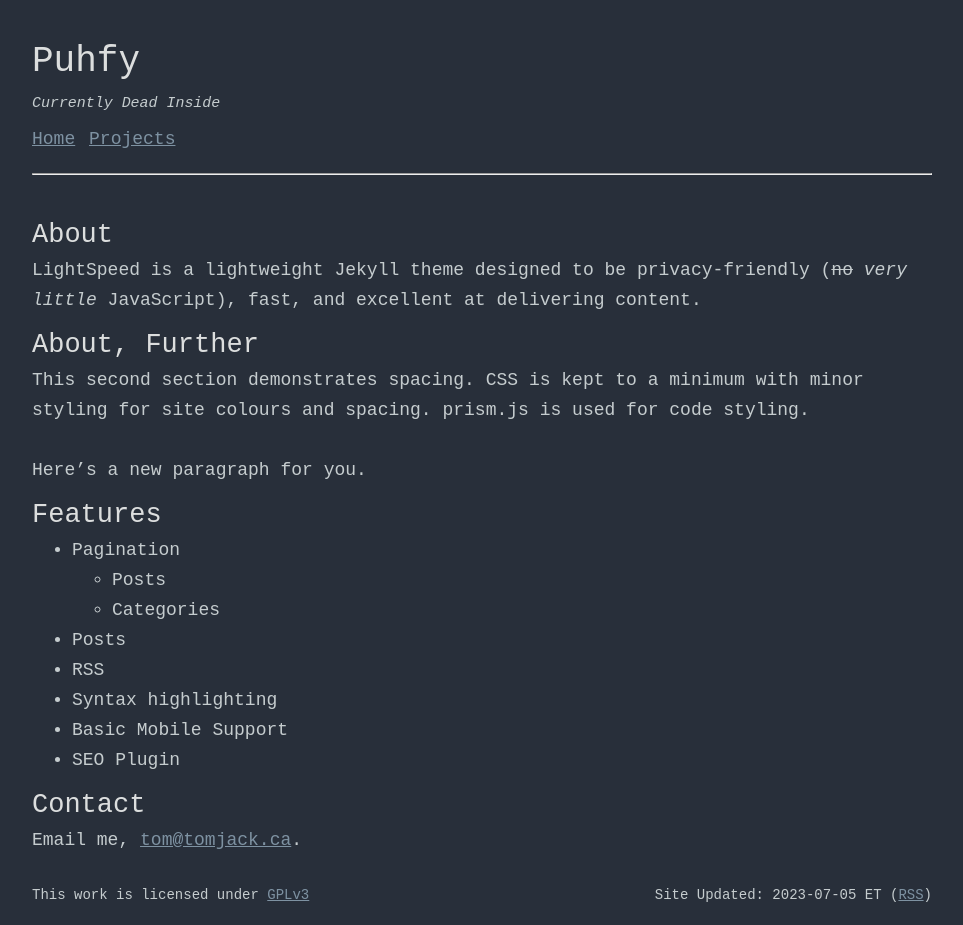
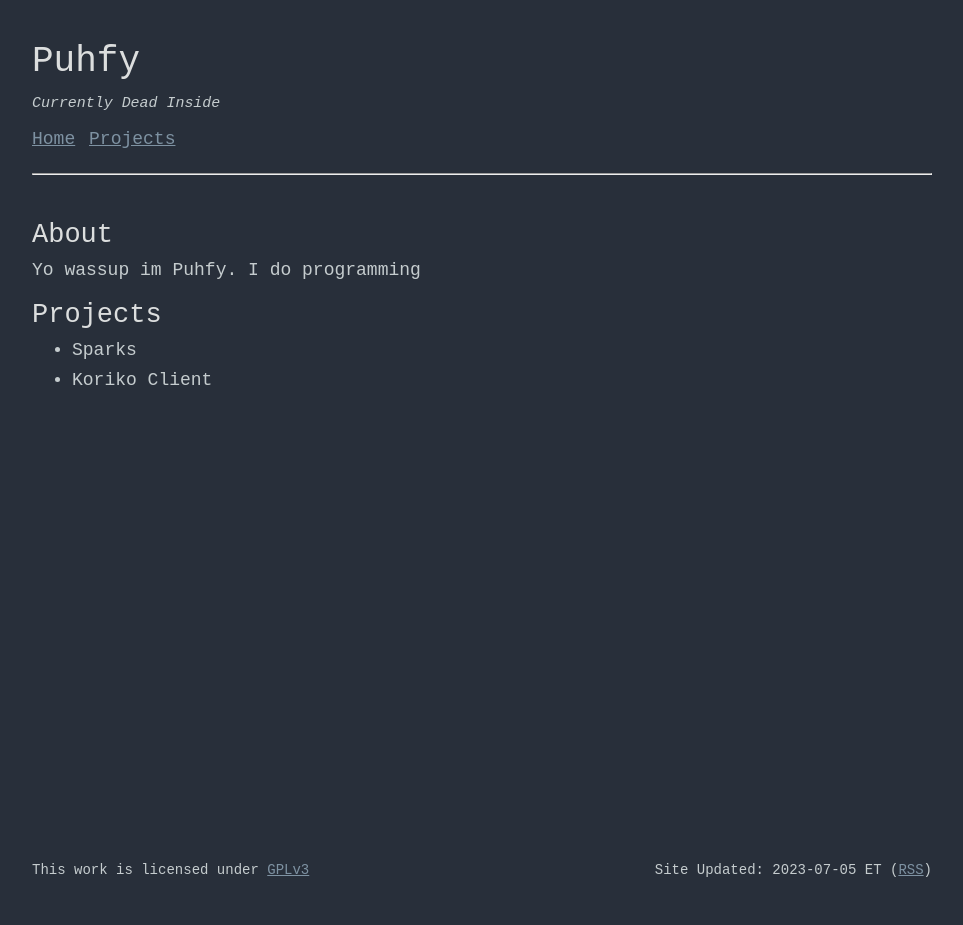
Before and after one commit to Puhfy/bio, a Jekyll site: the page built from index.md, in a window 1280 px wide. Shown: the whole page, without its empty margins (158-1121 px from the left). Built offline with Jekyll 4.4.1, drawn with Linux system fonts in a browser that asks for light colours; after the commit the page ends 900 px from its top, so only the background shows below that.

Commit message:
Update index.md

```diff
--- a/index.md
+++ b/index.md
@@ -4,24 +4,8 @@ title: Puhfy's About Me
 ---
 
 ## About
-LightSpeed is a lightweight Jekyll theme designed to be privacy-friendly (~~no~~ _very little_ JavaScript), fast, and
-excellent at delivering content.
+Yo wassup im Puhfy. I do programming
 
-## About, Further
-This second section demonstrates spacing. CSS is kept to a minimum with minor styling
-for site colours and spacing. prism.js is used for code styling.
-<br>
-Here's a new paragraph for you.
-
-## Features
-- Pagination
-    - Posts
-    - Categories
-- Posts
-- RSS
-- Syntax highlighting
-- Basic Mobile Support
-- SEO Plugin
-
-## Contact
-Email me, [tom@tomjack.ca](mailto:tom@tomjack.ca).
+## Projects
+- Sparks
+- Koriko Client
```
